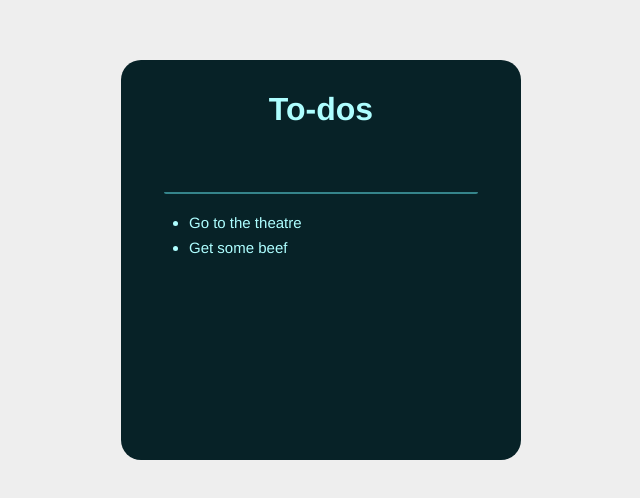
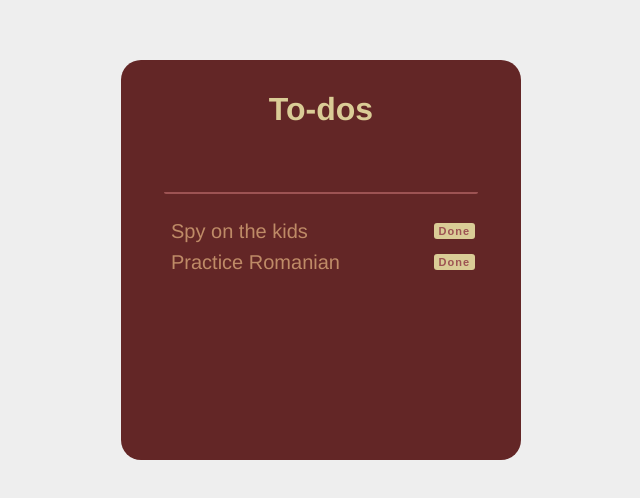
Before and after one commit to LucSil/to-do, a Vue app: page / in a window 1280 px wide. Shown: the top 498 px of the page, without its empty margins (319-959 px from the left). Built offline with nearby package versions, Linux system fonts and the light colour scheme.

Commit message:
Redesigned the app and implemented new functionality

```diff
--- a/public/index.html
+++ b/public/index.html
@@ -1,15 +1,19 @@
 <!DOCTYPE html>
 <html lang="">
   <head>
-    <meta charset="utf-8">
-    <meta http-equiv="X-UA-Compatible" content="IE=edge">
-    <meta name="viewport" content="width=device-width,initial-scale=1.0">
-    <link rel="icon" href="<%= BASE_URL %>favicon.ico">
+    <meta charset="utf-8" />
+    <meta http-equiv="X-UA-Compatible" content="IE=edge" />
+    <meta name="viewport" content="width=device-width,initial-scale=1.0" />
+    <link rel="icon" href="<%= BASE_URL %>favicon.ico" />
     <title><%= htmlWebpackPlugin.options.title %></title>
   </head>
   <body>
     <noscript>
-      <strong>We're sorry but <%= htmlWebpackPlugin.options.title %> doesn't work properly without JavaScript enabled. Please enable it to continue.</strong>
+      <strong
+        >We're sorry but <%= htmlWebpackPlugin.options.title %> doesn't work
+        properly without JavaScript enabled. Please enable it to
+        continue.</strong
+      >
     </noscript>
     <div id="app"></div>
     <!-- built files will be auto injected -->
--- a/src/App.vue
+++ b/src/App.vue
@@ -23,10 +23,10 @@ export default {
   margin-top: 60px;
 }
 #app h1 {
-  color: #aefeff;
+  color: #dacc96;
 }
 .cont {
-  background: #072227;
+  background: #632626;
   max-width: 400px;
   min-height: 400px;
   margin: 10px auto;
--- a/src/components/Todo.vue
+++ b/src/components/Todo.vue
@@ -8,8 +8,9 @@
     required
   />
   <ul>
-    <li v-for="todo in todos" @click="deleteTodo(todo)" :key="todo.id">
-      {{ todo }}
+    <li v-for="(todo, index) in todos" :key="index">
+      {{ todo.item }}
+      <button @click="deleteTodo(index)">Done</button>
     </li>
   </ul>
 </template>
@@ -18,23 +19,32 @@
 export default {
   data() {
     return {
-      todos: ["Go to the theatre", "Get some beef"],
+      todos: [
+        {
+          id: 0,
+          item: "Spy on the kids",
+        },
+        {
+          id: 1,
+          item: "Practice Romanian",
+        },
+      ],
       todoName: "",
     };
   },
   methods: {
     send: function (e) {
       if (this.todoName && e.key === "Enter") {
-        if (!this.todos.includes(this.todoName)) {
-          this.todos.push(this.todoName);
-        }
+        this.todos.push({
+          id: this.todos.length + 1,
+          item: this.todoName,
+        });
         this.todoName = "";
+        console.log(this.todos);
       }
     },
-    deleteTodo(todo) {
-      this.todos = this.todos.filter((item) => {
-        return item !== todo;
-      });
+    deleteTodo(index) {
+      this.todos.splice(index, 1);
     },
   },
 };
@@ -45,7 +55,7 @@ input {
   width: 80%;
   border: none;
   background: none;
-  border-bottom: 2px solid #35858b;
+  border-bottom: 2px solid #9d5353;
   color: #fff2f9;
   font-size: 1.2em;
   border-radius: 2px;
@@ -55,16 +65,26 @@ input {
 }
 
 ul {
-  display: grid;
-  justify-items: start;
   width: 80%;
-  margin: 10px auto;
 }
 
 li {
-  color: #aefeff;
-  font-size: 15px;
-  cursor: pointer;
+  display: flex;
+  justify-content: space-between;
+  align-items: center;
+  color: #bf8b67;
+  font-size: 15pt;
   margin-bottom: 8px;
 }
+button {
+  cursor: pointer;
+  background: #dacc96;
+  border: none;
+  border-radius: 3px;
+  padding: 2px 5px;
+  color: #9d5353;
+  font-weight: bold;
+  font-size: 11px;
+  letter-spacing: 1px;
+}
 </style>
```
